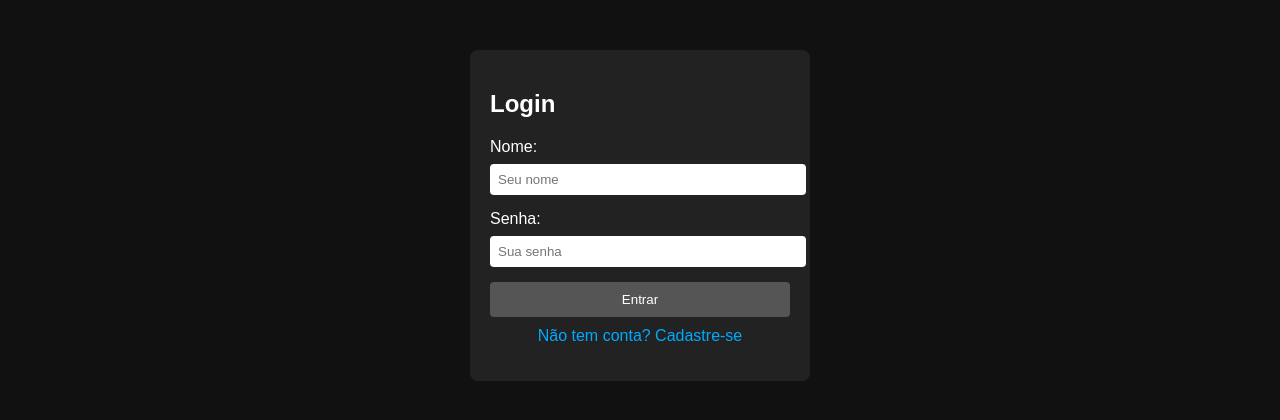
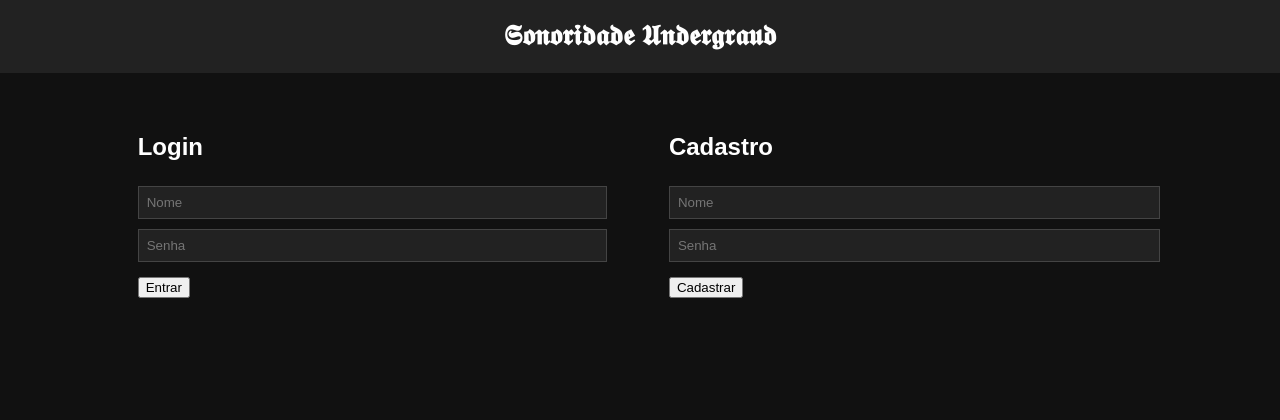
Before and after one commit to JoaoAASilva/sonoridade_trap_und, a Flask app: page / in a window 1280 px wide. Shown: the top 420 px of the page. Run offline with Flask 3, Linux system fonts and the light colour scheme.

Commit message:
upd 0.1
atualizaçao- site tem funcionando  sitema de custumizaçao do perfil e funçao add ou posta musica fui  adicionada   e  nova funçao caixa de mensagem rodara em breve

e aba artista sera modificada  na proxima upd

```diff
--- a/main.py
+++ b/main.py
@@ -1,8 +1,13 @@
 from flask import Flask
+import os
 
 app = Flask(__name__)
+app.config['UPLOAD_FOLDER'] = 'uploads'
+app.config['MAX_CONTENT_LENGTH'] = 2 * 1024 * 1024  # 2MB
 
-# Importa as rotas depois que o app foi criado
+# Cria a pasta de uploads se não existir
+os.makedirs(app.config['UPLOAD_FOLDER'], exist_ok=True)
+
 from views import *
 
 if __name__ == "__main__":
--- a/templates/homepage.html
+++ b/templates/homepage.html
@@ -2,303 +2,326 @@
 <html lang="pt-br">
 <head>
   <meta charset="UTF-8" />
-  <title>Sonoridade Underground - Sistema Completo</title>
+  <title>𝕾𝖔𝖓𝖔𝖗𝖎𝖉𝖆𝖉𝖊 𝖀𝖓𝖉𝖊𝖗𝖌𝖗𝖆𝖚𝖉</title>
   <style>
     body {
+      margin: 0;
       font-family: Arial, sans-serif;
       background-color: #111;
       color: white;
-      margin: 0;
-      padding: 0;
     }
     header {
       background-color: #222;
-      padding: 15px;
+      padding: 20px;
       text-align: center;
-      font-size: 24px;
-      font-family: 'Courier New', monospace;
-      display: none;
-      position: relative;
+      font-size: 28px;
+      font-weight: bold;
     }
     nav {
       display: flex;
+      justify-content: center;
+      gap: 10px;
       background-color: #333;
-      justify-content: center;
-      flex-wrap: wrap;
-      margin-top: 10px;
+      padding: 10px;
     }
     nav button {
-      background: none;
+      background-color: #555;
       color: white;
+      border: none;
       padding: 10px 20px;
-      border: none;
       cursor: pointer;
-    }
-    nav button:hover {
-      background-color: #555;
     }
     .aba {
       display: none;
       padding: 20px;
-      min-height: 300px;
-      background-color: #1a1a1a;
     }
-    .ativa {
-      display: block;
+    input, textarea, select {
+      margin: 5px 0;
+      padding: 8px;
+      width: 100%;
+      background-color: #222;
+      color: white;
+      border: 1px solid #444;
     }
-    #logoutBtn {
-      position: absolute;
-      top: 15px;
-      right: 15px;
-      background-color: #444;
-      color: white;
-      border: none;
-      padding: 8px 12px;
+    button {
+      margin-top: 10px;
       cursor: pointer;
     }
-    #logoutBtn:hover {
-      background-color: #666;
+    #perfil button.logout {
+      background-color: #a33;
+      margin-top: 20px;
+      width: 100%;
     }
-    .form-container {
-      max-width: 300px;
-      margin: 50px auto;
-      background-color: #222;
-      padding: 20px;
-      border-radius: 8px;
+    #perfil button.logout:hover {
+      background-color: #d44;
     }
-    label {
+    #perfil label {
       display: block;
-      margin-bottom: 8px;
+      margin-top: 10px;
+      font-weight: bold;
     }
-    input {
-      width: 100%;
-      padding: 8px;
-      margin-bottom: 15px;
-      border-radius: 4px;
-      border: none;
-    }
-    button.submit-btn {
-      width: 100%;
-      padding: 10px;
-      background-color: #555;
-      color: white;
-      border: none;
-      cursor: pointer;
-      border-radius: 4px;
-    }
-    button.submit-btn:hover {
-      background-color: #777;
-    }
-    #msg {
-      text-align: center;
-      margin-bottom: 15px;
-      color: #f33;
-    }
-    #linkLogin, #linkCadastro {
-      text-align: center;
-      margin-top: 10px;
-      cursor: pointer;
-      color: #0af;
-    }
-    #linkLogin:hover, #linkCadastro:hover {
-      text-decoration: underline;
-    }
-
-    /* Estilo com imagem de fundo para aba SOBRE */
-    #sobre {
-      background-image: url('file-37wNFQ9de9DTAqd5J2g8kA');
-      background-size: cover;
-      background-position: center;
-      background-repeat: no-repeat;
-      backdrop-filter: brightness(0.7);
-    }
-    #sobre h2, #sobre p {
-      background-color: rgba(0, 0, 0, 0.6);
-      padding: 10px;
-      border-radius: 8px;
+    #fotoPerfil {
+      width: 120px;
+      height: 120px;
+      border-radius: 50%;
+      object-fit: cover;
+      border: 2px solid white;
+      margin-bottom: 10px;
+      display: block;
     }
   </style>
 </head>
 <body>
+  <header>𝕾𝖔𝖓𝖔𝖗𝖎𝖉𝖆𝖉𝖊 𝖀𝖓𝖉𝖊𝖗𝖌𝖗𝖆𝖚𝖉</header>
 
-<header id="header">
-  𝕾𝖔𝖓𝖔𝖗𝖎𝖉𝖆𝖉𝖊 𝖀𝖓𝖉𝖊𝖗𝖌𝖗𝖆𝖚𝖉 - Olá, <span id="usuarioNome"></span>!
-  <button id="logoutBtn" onclick="logout()">Sair</button>
-</header>
-
-<!-- Formulário Login -->
-<div id="loginDiv" class="form-container">
+  <div id="autenticacao" style="display: flex; justify-content: center; gap: 80px; padding: 40px;">
+    <div>
       <h2>Login</h2>
-  <div id="msgLogin"></div>
-  <label for="loginNome">Nome:</label>
-  <input type="text" id="loginNome" placeholder="Seu nome" />
-  <label for="loginSenha">Senha:</label>
-  <input type="password" id="loginSenha" placeholder="Sua senha" />
-  <button class="submit-btn" onclick="fazerLogin()">Entrar</button>
-  <p id="linkCadastro" onclick="mostrarCadastro()">Não tem conta? Cadastre-se</p>
+      <input type="text" id="loginNome" placeholder="Nome" autocomplete="username" />
+      <input type="password" id="loginSenha" placeholder="Senha" autocomplete="current-password" />
+      <button onclick="fazerLogin()">Entrar</button>
+    </div>
+    <div>
+      <h2>Cadastro</h2>
+      <input type="text" id="cadNome" placeholder="Nome" autocomplete="username" />
+      <input type="password" id="cadSenha" placeholder="Senha" autocomplete="new-password" />
+      <button onclick="fazerCadastro()">Cadastrar</button>
+    </div>
   </div>
 
-<!-- Formulário Cadastro -->
-<div id="cadastroDiv" class="form-container" style="display:none;">
-  <h2>Cadastro</h2>
-  <div id="msgCadastro"></div>
-  <label for="cadastroNome">Nome:</label>
-  <input type="text" id="cadastroNome" placeholder="Escolha um nome" />
-  <label for="cadastroSenha">Senha:</label>
-  <input type="password" id="cadastroSenha" placeholder="Escolha uma senha" />
-  <button class="submit-btn" onclick="fazerCadastro()">Cadastrar</button>
-  <p id="linkLogin" onclick="mostrarLogin()">Já tem conta? Faça login</p>
-</div>
-
-<!-- Página Principal com abas -->
-<div id="mainDiv" style="display:none;">
+  <div id="site" style="display:none;">
     <nav>
-    <button onclick="abrirAba('artistas')">Artistas</button>
-    <button onclick="abrirAba('musicas')">Músicas</button>
-    <button onclick="abrirAba('perfil')">Perfil</button>
-    <button onclick="abrirAba('playlist')">Playlist</button>
-    <button onclick="abrirAba('sobre')">Sobre</button>
+      <button onclick="trocarAba('artista')">Artista</button>
+      <button onclick="trocarAba('musicas')">Músicas</button>
+      <button onclick="trocarAba('albuns')">Álbuns</button>
+      <button onclick="trocarAba('perfil')">Perfil</button>
+      <button onclick="trocarAba('mensagem')">Mensagem</button>
+      <button onclick="trocarAba('sobre')">Sobre</button>
+      <button onclick="trocarAba('contato')">Contato</button>
     </nav>
 
-  <div id="artistas" class="aba ativa">
-    <h2>Artistas</h2>
-    <p>Descubra novos artistas independentes e underground da cena trap.</p>
+    <div id="artista" class="aba">
+      <h2>Artistas Underground</h2>
+      <p>Em breve: perfis dos artistas com fotos, músicas e estilo.</p>
     </div>
 
     <div id="musicas" class="aba">
-    <h2>Músicas</h2>
-    <p>Ouça as faixas mais recentes do underground e adicione às suas playlists.</p>
+      <h2>Adicionar / Baixar Músicas</h2>
+      <input type="file" accept="audio/*" />
+      <button>Upload Música</button>
+      <p>Aqui também poderá baixar músicas disponíveis.</p>
+    </div>
+
+    <div id="albuns" class="aba">
+      <h2>Álbuns / Playlists</h2>
+      <input type="text" placeholder="Nome do Álbum" />
+      <button>Criar Álbum</button>
+      <p>Adicione músicas aos álbuns criados.</p>
     </div>
 
     <div id="perfil" class="aba">
-    <h2>Perfil</h2>
-    <p>Gerencie suas informações, preferências e histórico de audições.</p>
+      <h2>Meu Perfil</h2>
+
+      <!-- Foto do usuário -->
+      <img id="fotoPerfil" src="" alt="Foto do Usuário" />
+
+      <label for="trocarFoto">Trocar Foto do Perfil:</label>
+      <input type="file" id="trocarFoto" accept="image/*" onchange="trocarFotoPerfil(event)" />
+
+      <p><strong>Usuário logado:</strong> <span id="nomeUsuarioPerfil"></span></p>
+
+      <label for="novoNome">Trocar nome:</label>
+      <input type="text" id="novoNome" placeholder="Digite o novo nome" />
+      <button onclick="trocarNome()">Atualizar Nome</button>
+
+      <textarea placeholder="Digite algo sobre você..."></textarea>
+      <button>Postar Conteúdo</button>
+
+      <button class="logout" onclick="fazerLogout()">Sair</button>
     </div>
 
-  <div id="playlist" class="aba">
-    <h2>Playlist</h2>
-    <p>Crie, edite e organize suas playlists personalizadas.</p>
+    <div id="mensagem" class="aba">
+      <h2>Mensagem</h2>
+      <p>"A música underground resiste onde o brilho não chega."</p>
     </div>
 
     <div id="sobre" class="aba">
-    <h2>Sobre o Projeto</h2>
-    url_for("static")
-    <p>
-      <strong>𝕾𝖔𝖓𝖔𝖗𝖎𝖉𝖆𝖉𝖊 𝖀𝖓𝖉𝖊𝖗𝖌𝖗𝖆𝖚𝖉</strong> é um portal dedicado a promover e valorizar a cultura do <strong>trap underground</strong>,
-      um movimento artístico autêntico, cru e profundo, que muitas vezes é ignorado pelas grandes mídias.
-    </p>
-    <p>
-      Nosso objetivo é dar visibilidade a artistas independentes, criar conexões entre ouvintes e criadores,
-      e fortalecer uma comunidade que respira resistência, criatividade e identidade própria.
-    </p>
-    <p>
-      Aqui você encontra sons reais, vivências transformadas em batidas, e espaço para explorar a verdadeira essência do underground.
-    </p>
+      <h2>Sobre o Site</h2>
+      <p>O site <strong>Sonoridade Underground</strong> é uma plataforma para apoiar, divulgar e fortalecer o trap underground nacional, oferecendo espaço para artistas e fãs explorarem conteúdo autêntico.</p>
+    </div>
+
+    <div id="contato" class="aba">
+      <h2>Contato</h2>
+      <p>Email: <a href="mailto:sonoridadeundergraud674@gmail.com">sonoridadeundergraud674@gmail.com</a></p>
     </div>
   </div>
 
   <script>
-  function mostrarCadastro() {
-    document.getElementById('loginDiv').style.display = 'none';
-    document.getElementById('cadastroDiv').style.display = 'block';
-    limparMensagens();
+    // Validação básica
+    function validarEntrada(nome, senha) {
+      if (!nome || !senha) {
+        alert('Por favor, preencha nome e senha.');
+        return false;
       }
-  function mostrarLogin() {
-    document.getElementById('cadastroDiv').style.display = 'none';
-    document.getElementById('loginDiv').style.display = 'block';
-    limparMensagens();
+      if (nome.length < 3) {
+        alert('Nome deve ter pelo menos 3 caracteres.');
+        return false;
+      }
+      if (senha.length < 4) {
+        alert('Senha deve ter pelo menos 4 caracteres.');
+        return false;
+      }
+      return true;
     }
 
-  function abrirAba(nome) {
-    let abas = document.getElementsByClassName('aba');
-    for(let aba of abas){
-      aba.classList.remove('ativa');
-    }
-    document.getElementById(nome).classList.add('ativa');
+    // Cadastro
+    function fazerCadastro() {
+      const nome = document.getElementById('cadNome').value.trim();
+      const senha = document.getElementById('cadSenha').value.trim();
+
+      if (!validarEntrada(nome, senha)) return;
+
+      if (localStorage.getItem('usuario_' + nome)) {
+        alert('Usuário já existe, escolha outro nome.');
+        return;
       }
 
-  function mostrarMsg(id, msg, cor='red'){
-    const el = document.getElementById(id);
-    el.style.color = cor;
-    el.innerText = msg;
-  }
-  function limparMensagens(){
-    mostrarMsg('msgLogin', '');
-    mostrarMsg('msgCadastro', '');
+      localStorage.setItem('usuario_' + nome, senha);
+      localStorage.setItem('logado', nome);
+      alert('Cadastro realizado com sucesso! Você já está logado.');
+      iniciarSessao();
+
+      document.getElementById('cadNome').value = '';
+      document.getElementById('cadSenha').value = '';
     }
 
-  function salvarUsuarios(usuarios){
-    localStorage.setItem('usuarios', JSON.stringify(usuarios));
-  }
-  function carregarUsuarios(){
-    let usuarios = localStorage.getItem('usuarios');
-    return usuarios ? JSON.parse(usuarios) : {};
-  }
+    // Login
+    function fazerLogin() {
+      const nome = document.getElementById('loginNome').value.trim();
+      const senha = document.getElementById('loginSenha').value.trim();
 
-  function fazerCadastro(){
-    let nome = document.getElementById('cadastroNome').value.trim();
-    let senha = document.getElementById('cadastroSenha').value;
-    if(nome === '' || senha === ''){
-      mostrarMsg('msgCadastro', 'Preencha todos os campos');
-      return;
-    }
-    let usuarios = carregarUsuarios();
-    if(usuarios[nome]){
-      mostrarMsg('msgCadastro', 'Usuário já existe!');
-      return;
-    }
-    usuarios[nome] = senha;
-    salvarUsuarios(usuarios);
-    mostrarMsg('msgCadastro', 'Cadastro realizado com sucesso!', 'green');
-    setTimeout(() => {
-      mostrarLogin();
-      document.getElementById('cadastroNome').value = '';
-      document.getElementById('cadastroSenha').value = '';
-    }, 1500);
-  }
+      if (!validarEntrada(nome, senha)) return;
 
-  function fazerLogin(){
-    let nome = document.getElementById('loginNome').value.trim();
-    let senha = document.getElementById('loginSenha').value;
-    if(nome === '' || senha === ''){
-      mostrarMsg('msgLogin', 'Preencha todos os campos');
-      return;
-    }
-    let usuarios = carregarUsuarios();
-    if(usuarios[nome] && usuarios[nome] === senha){
+      const salvo = localStorage.getItem('usuario_' + nome);
+      if (salvo && salvo === senha) {
         localStorage.setItem('logado', nome);
-      iniciarSessao(nome);
+        iniciarSessao();
+
+        document.getElementById('loginNome').value = '';
+        document.getElementById('loginSenha').value = '';
       } else {
-      mostrarMsg('msgLogin', 'Usuário ou senha incorretos!');
+        alert('Nome ou senha incorretos');
       }
     }
 
-  function logout(){
-    localStorage.removeItem('logado');
-    document.getElementById('mainDiv').style.display = 'none';
-    document.getElementById('header').style.display = 'none';
-    mostrarLogin();
-    document.getElementById('loginNome').value = '';
-    document.getElementById('loginSenha').value = '';
+    // Iniciar sessão
+    function iniciarSessao() {
+      document.getElementById('autenticacao').style.display = 'none';
+      document.getElementById('site').style.display = 'block';
+      trocarAba('artista');
+      atualizarPerfil();
     }
 
-  function iniciarSessao(nome){
-    document.getElementById('usuarioNome').innerText = nome;
-    document.getElementById('header').style.display = 'block';
-    document.getElementById('mainDiv').style.display = 'block';
-    document.getElementById('loginDiv').style.display = 'none';
-    document.getElementById('cadastroDiv').style.display = 'none';
+    // Atualiza nome e foto no perfil
+    function atualizarPerfil() {
+      const nome = localStorage.getItem('logado');
+      document.getElementById('nomeUsuarioPerfil').textContent = nome || '';
+      document.getElementById('novoNome').value = '';
+
+      // Pega a foto salva (base64)
+      const fotoBase64 = localStorage.getItem('foto_' + nome);
+      const imgPerfil = document.getElementById('fotoPerfil');
+
+      if (fotoBase64) {
+        imgPerfil.src = fotoBase64;
+      } else {
+        // Imagem padrão se não tiver foto
+        imgPerfil.src = 'https://via.placeholder.com/120?text=Sem+Foto';
+      }
     }
 
-  window.onload = function(){
-    let logado = localStorage.getItem('logado');
-    if(logado){
-      iniciarSessao(logado);
-    } else {
-      mostrarLogin();
+    // Trocar nome do usuário
+    function trocarNome() {
+      const nomeAtual = localStorage.getItem('logado');
+      const novoNome = document.getElementById('novoNome').value.trim();
+
+      if (!novoNome) {
+        alert('Digite um novo nome.');
+        return;
       }
+      if (novoNome.length < 3) {
+        alert('O nome deve ter pelo menos 3 caracteres.');
+        return;
       }
+      if (localStorage.getItem('usuario_' + novoNome)) {
+        alert('Esse nome já está em uso. Escolha outro.');
+        return;
+      }
+
+      // Pega senha e foto do usuário atual
+      const senha = localStorage.getItem('usuario_' + nomeAtual);
+      const foto = localStorage.getItem('foto_' + nomeAtual);
+
+      // Remove dados antigos
+      localStorage.removeItem('usuario_' + nomeAtual);
+      localStorage.removeItem('foto_' + nomeAtual);
+
+      // Cria novo usuário com os mesmos dados
+      localStorage.setItem('usuario_' + novoNome, senha);
+      if (foto) localStorage.setItem('foto_' + novoNome, foto);
+
+      // Atualiza login para novo nome
+      localStorage.setItem('logado', novoNome);
+
+      alert('Nome atualizado com sucesso!');
+      atualizarPerfil();
+    }
+
+    // Trocar foto de perfil
+    function trocarFotoPerfil(event) {
+      const arquivo = event.target.files[0];
+      if (!arquivo) return;
+
+      // Limite simples para tamanho da imagem (exemplo: 2MB)
+      if (arquivo.size > 2 * 1024 * 1024) {
+        alert('Imagem muito grande! Máximo 2MB.');
+        return;
+      }
+
+      const leitor = new FileReader();
+      leitor.onload = function(e) {
+        const base64 = e.target.result;
+        const nome = localStorage.getItem('logado');
+        if (!nome) {
+          alert('Nenhum usuário logado.');
+          return;
+        }
+        localStorage.setItem('foto_' + nome, base64);
+        atualizarPerfil();
+        alert('Foto do perfil atualizada!');
+      };
+      leitor.readAsDataURL(arquivo);
+    }
+
+    // Logout
+    function fazerLogout() {
+      localStorage.removeItem('logado');
+      document.getElementById('site').style.display = 'none';
+      document.getElementById('autenticacao').style.display = 'flex';
+      document.querySelectorAll('.aba').forEach(aba => aba.style.display = 'none');
+    }
+
+    // Trocar aba
+    function trocarAba(nome) {
+      document.querySelectorAll('.aba').forEach(aba => aba.style.display = 'none');
+      document.getElementById(nome).style.display = 'block';
+    }
+
+    // Onload
+    window.onload = () => {
+      const logado = localStorage.getItem('logado');
+      if (logado) iniciarSessao();
+    };
   </script>
-
 </body>
 </html>
--- a/views.py
+++ b/views.py
@@ -1,6 +1,24 @@
+from flask import render_template, request, url_for
 from main import app
-from flask import render_template
+import os
+from werkzeug.utils import secure_filename
 
-@app.route("/")
+@app.route("/", methods=["GET"])
 def homepage():
     return render_template("homepage.html")
+
+@app.route("/customizar", methods=["POST"])
+def customizar():
+    nome = request.form.get("nome")
+    cor = request.form.get("cor") or "#ffffff"
+
+    foto = request.files.get("foto")
+    if foto and foto.filename:
+        filename = secure_filename(foto.filename)
+        caminho = os.path.join(app.config['UPLOAD_FOLDER'], filename)
+        foto.save(caminho)
+        foto_url = url_for('static', filename=f'../uploads/{filename}')
+    else:
+        foto_url = url_for('static', filename='img/perfil_padrao.jpg')
+
+    return render_template("homepage.html", nome=nome, foto_url=foto_url, cor=cor)
```
Also changed, not shown: templates/artista.html (added). Lines whose indentation alone changed are shown as unchanged.
